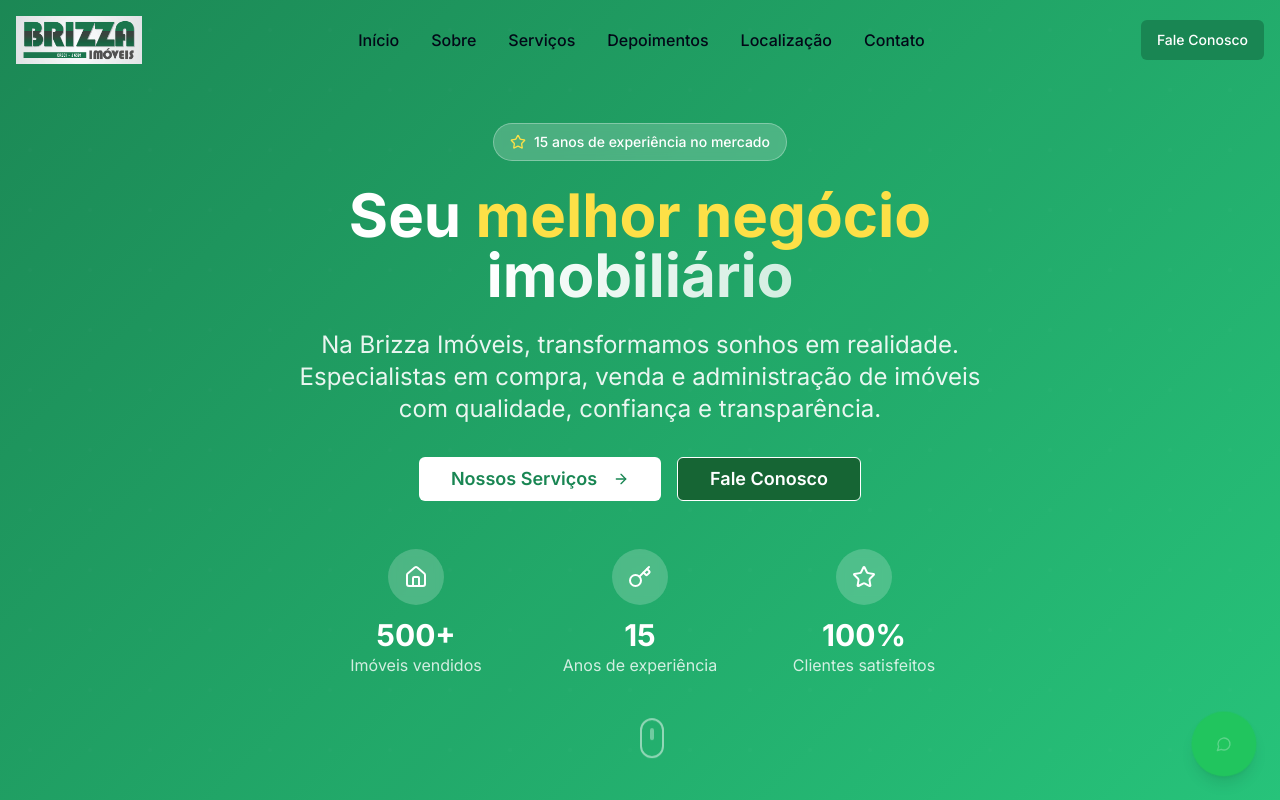
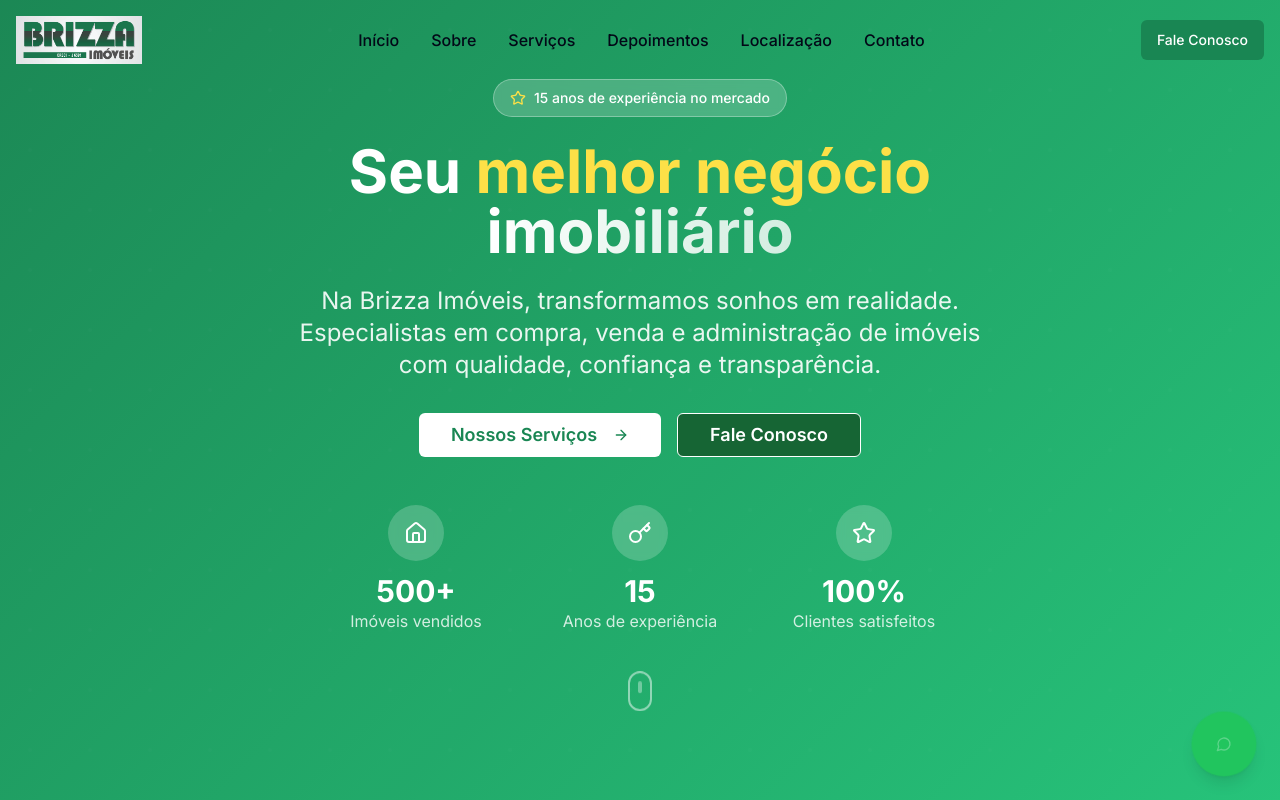
Before and after one commit to DevZipMateus/brizza-web-boost, a React (Vite) app: page / in a window 1280 px wide. Shown: the top 800 px of the page. Built offline with nearby package versions, Linux system fonts and the light colour scheme.

Commit message:
Mover ícone de mouse na Hero
Ajusta a posição do ícone de mouse na seção Hero para que ele apareça abaixo do texto "Anos de experiência", movendo-o para dentro do container principal e adicionando espaçamento adequado.

```diff
--- a/src/components/Hero.tsx
+++ b/src/components/Hero.tsx
@@ -80,13 +80,13 @@ const Hero = () => {
               <div className="text-xs sm:text-sm md:text-base text-white/80">Clientes satisfeitos</div>
             </div>
           </div>
-        </div>
-      </div>
 
-      {/* Scroll indicator */}
-      <div className="absolute bottom-8 left-1/2 transform -translate-x-1/2 animate-bounce">
-        <div className="w-6 h-10 border-2 border-white/50 rounded-full flex justify-center">
-          <div className="w-1 h-3 bg-white/70 rounded-full mt-2 animate-pulse"></div>
+          {/* Scroll indicator */}
+          <div className="flex justify-center mt-8 sm:mt-12 animate-bounce">
+            <div className="w-6 h-10 border-2 border-white/50 rounded-full flex justify-center">
+              <div className="w-1 h-3 bg-white/70 rounded-full mt-2 animate-pulse"></div>
+            </div>
+          </div>
         </div>
       </div>
     </section>;
```
